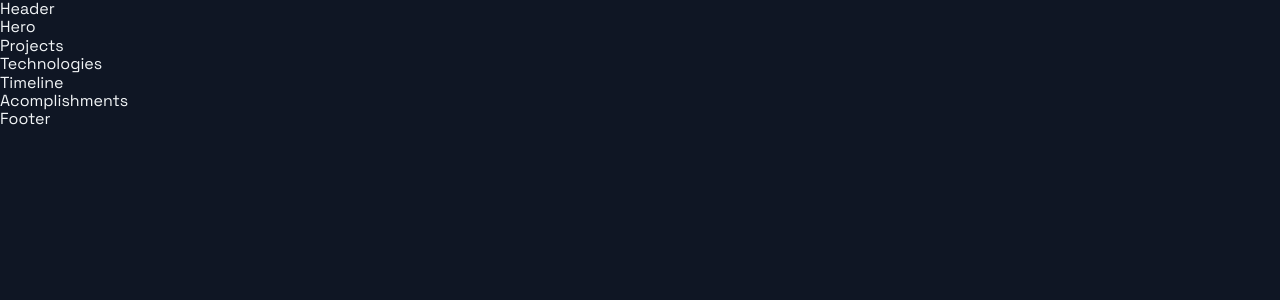
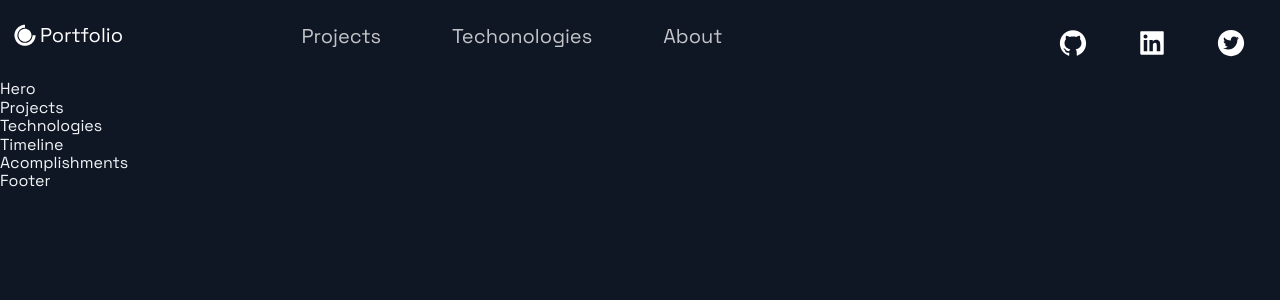
Before and after one commit to samiralibabic/portfolio, a Next.js app: page / in a window 1280 px wide. Shown: the top 300 px of the page. Built offline with nearby package versions, Linux system fonts and the light colour scheme.

Commit message:
add header with nav

```diff
--- a/src/components/Header/Header.js
+++ b/src/components/Header/Header.js
@@ -1,14 +1,40 @@
 import Link from 'next/link';
 import React from 'react';
-import { AiFillGithub, AiFillInstagram, AiFillLinkedin } from 'react-icons/ai';
+import { AiFillGithub, AiFillTwitterCircle, AiFillLinkedin } from 'react-icons/ai';
 import { DiCssdeck } from 'react-icons/di';
 
-import { Container, Div1, Div2, Div3, NavLink, SocialIcons } from './HeaderStyles';
+import { Container, Span, Div1, Div2, Div3, NavLink, SocialIcons } from './HeaderStyles';
 
-const Header = () =>  (
-  <div>
-    Header
-  </div>
+const Header = () => (
+  <Container>
+    <Div1>
+      <Link href="/" style={{ display: "flex", alignItems: "center", color: "white", marginBottom: "20px" }}>
+        <DiCssdeck size="3rem" /> <Span>Portfolio</Span>
+      </Link>
+    </Div1>
+    <Div2>
+        <Link href="#projects">
+          <NavLink>Projects</NavLink>
+        </Link>
+        <Link href="#tech">
+          <NavLink>Techonologies</NavLink>
+        </Link>
+        <Link href="#about">
+          <NavLink>About</NavLink>
+        </Link>
+    </Div2>
+    <Div3>
+      <SocialIcons href='https://github.com/samiralibabic' target='_blank'>
+        <AiFillGithub size="3rem" />
+      </SocialIcons>
+      <SocialIcons href='https://www.linkedin.com/in/samiralibabic/' target='_blank'>
+        <AiFillLinkedin size="3rem" />
+      </SocialIcons>
+      <SocialIcons href='https://twitter.com/samiralibabic' target='_blank'>
+        <AiFillTwitterCircle size="3rem" />
+      </SocialIcons>
+    </Div3>
+  </Container>
 );
 
 export default Header;
--- a/src/components/Header/HeaderStyles.js
+++ b/src/components/Header/HeaderStyles.js
@@ -17,6 +17,11 @@ export const Container = styled.div`
     grid-row-gap: 0.5rem;
   }
 `;
+
+export const Span = styled.span`
+  font-size: 2rem;
+`
+
 export const Div1 = styled.div`
   grid-area: 1 / 1 / 2 / 2;
   display: flex;
```
